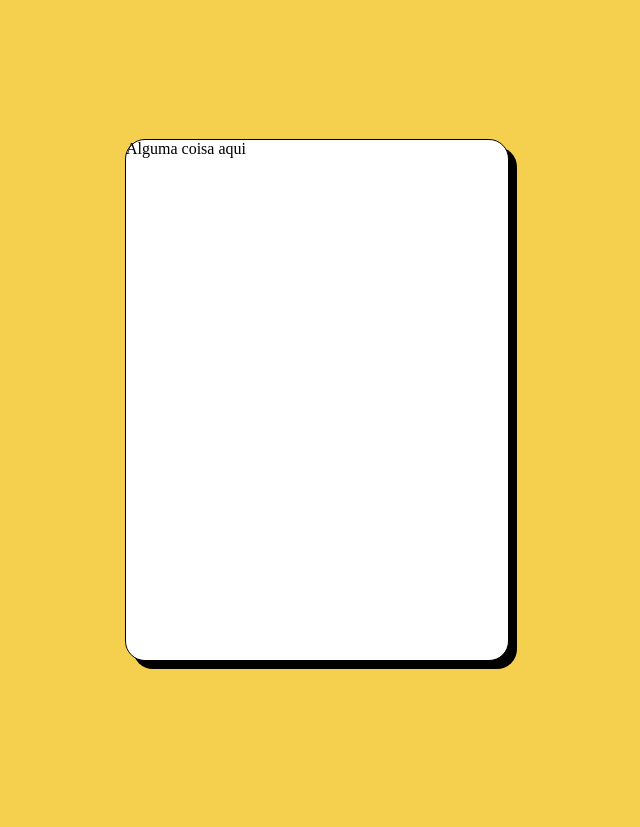
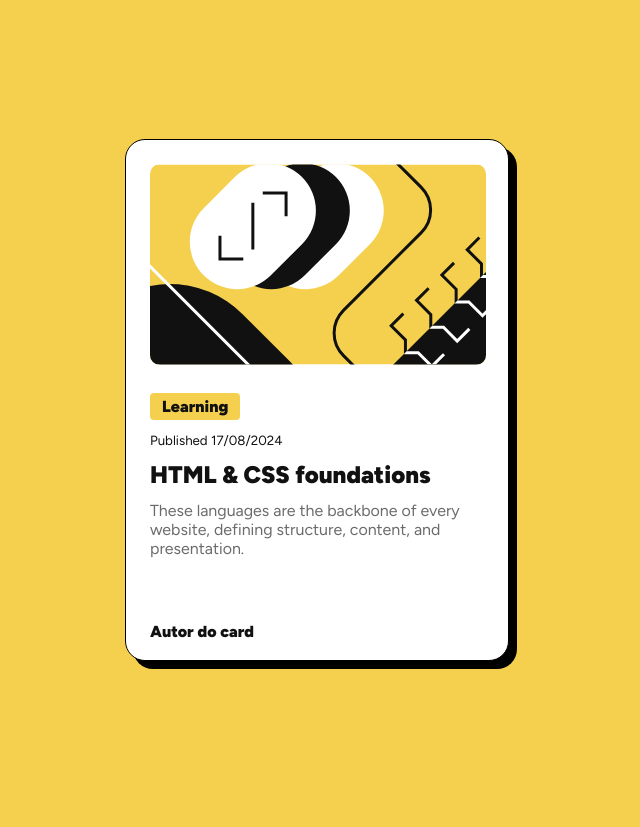
Before and after one commit to fefo1811/Frontend-Mentor, a website: page index.html in a window 1280 px wide. Shown: the whole page, without its empty margins (323-963 px from the left). Before the commit the page ends 800 px from the top, so only its background shows below. Drawn offline with Linux system fonts and the light colour scheme.

Commit message:
Projeto Blog Card: Criando o conteúdo do Card

```diff
--- a/index.html
+++ b/index.html
@@ -10,7 +10,24 @@
 </head>
 <body>
   <section class="card__container">
-    Alguma coisa aqui
+    <div class="card__content">
+      <div class="card__image">
+        <img src="./assets/images/illustration-article.svg" alt="Imagem padrão do Card">
+      </div>
+
+      <div class="card__text">
+        <span> Learning </span>
+        <small> Published 17/08/2024 </small>
+
+        <h1> HTML & CSS foundations </h1>
+
+        <p> These languages are the backbone of every website, defining structure, content, and presentation. </p>
+      </div>
+
+      <div class="card__author">
+        <span> Autor do card </span>
+      </div>
+    </div>
   </section>
 </body>
 </html>
--- a/styles/global.scss
+++ b/styles/global.scss
@@ -1,5 +1,11 @@
+@import url('https://fonts.googleapis.com/css2?family=Figtree:ital,wght@0,300..900;1,300..900&display=swap');
+
 :root {
     --bg-color: #F4D04E;
+    --primary-text-color: #111111;
+    --secondary-text-color: #6b6b6b;
+
+    --primary-font-family: "Figtree", sans-serif;
 }
 
 * {
@@ -14,4 +20,17 @@ html, body {
 
 body {
     background-color: var(--bg-color);
+    font-family: var(--primary-font-family);
 }
+
+span, h1, small {
+    color: var(--primary-text-color);
+}
+
+span, h1 {
+    font-weight: 900;
+}
+
+p {
+    color: var(--secondary-text-color);
+}
--- a/styles/style.scss
+++ b/styles/style.scss
@@ -1,4 +1,9 @@
+:root {
+    --bg-color: #F4D04E;
+}
+
 .card__container {
+// Estilização do Container
     width: 384px;
     height: 522px;
     border-radius: 20px;
@@ -13,8 +18,39 @@
 
     box-shadow: #000 8px 8px;
 
+    padding: 1.5rem;
+
     &:hover {
+    // Hover do Container
         box-shadow: #000 16px 16px;
         transition: box-shadow 1s;
     }
+
+    .card__content {
+    // Estilização do Conteúdo do Container
+        display: grid;
+        grid-template-rows: repeat(3, 1fr);
+        gap: 24px;
+
+        .card__image {
+        // Estilização da Ilustração do Card
+            img {
+                border-radius: 10px;
+            }
+        }
+
+        .card__text {
+            display: grid;
+            grid-template-rows: repeat(4, 0fr);
+            gap: 0.75rem;
+
+            span {
+                background-color: var(--bg-color);
+
+                padding: 0.25rem 0.75rem;
+                border-radius: 4px;
+                width: 5.63rem;
+            }
+        }
+    }
 }
```
Also changed, not shown: dist/styles/global.css, dist/styles/style.css, 2 other files.
